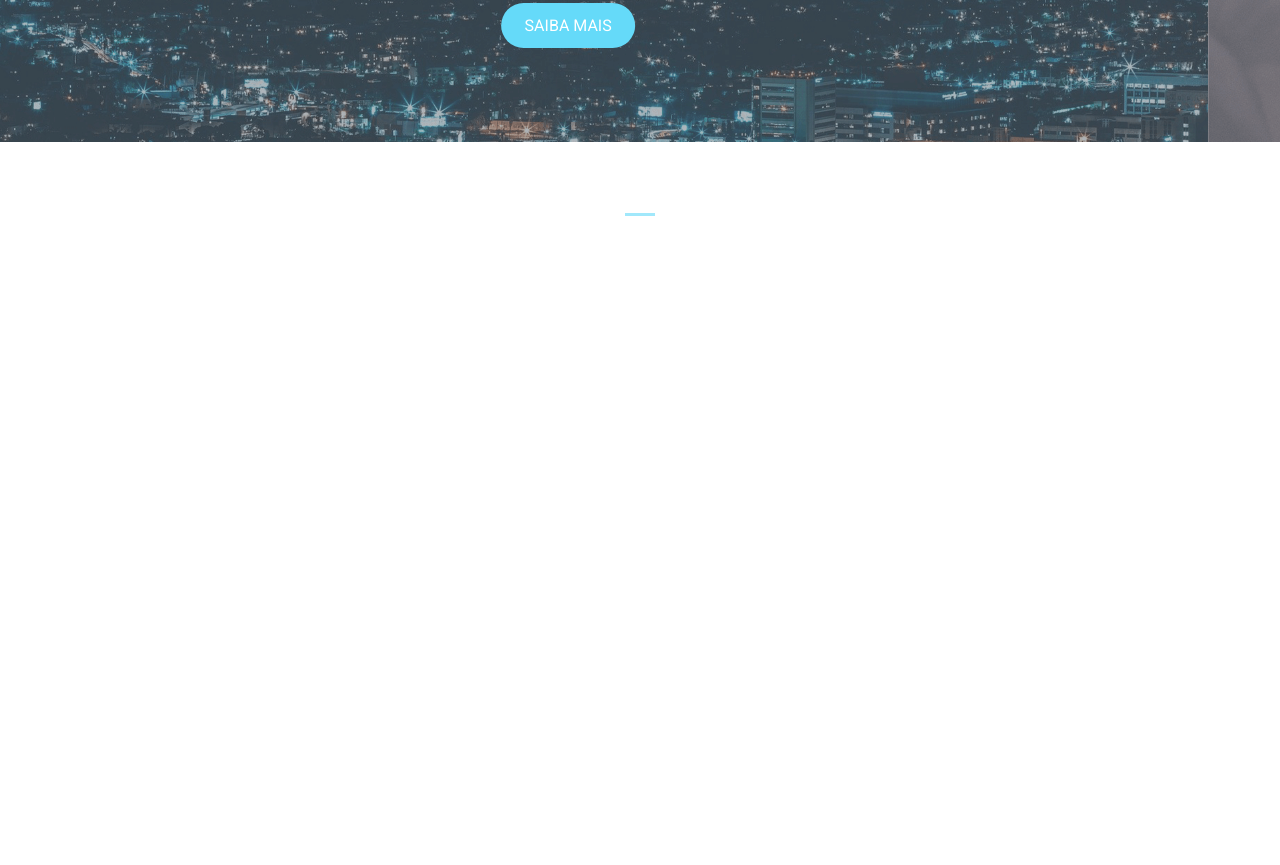
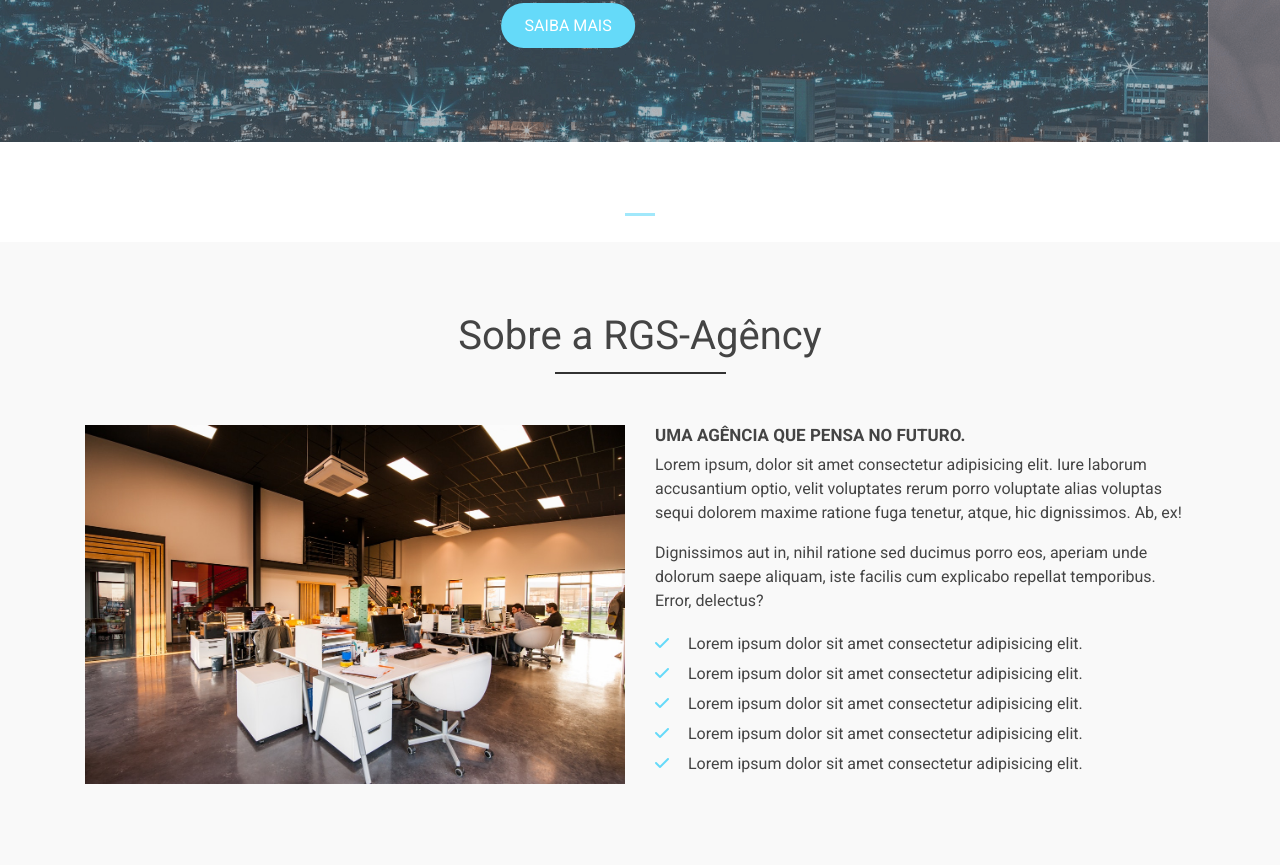
Before and after one commit to regispicaz/curso-bootstrap-hdc, a plain HTML site: page index.html in a window 1280 px wide. Shown: the part 478-1343 px from the top of the page. Before the commit the page ends 800 px from the top, so only its background shows below. Drawn offline with nearby package versions, Linux system fonts and the light colour scheme.

Commit message:
Criando a área de about da empresa (grid)

```diff
--- a/css/styles.css
+++ b/css/styles.css
@@ -1,4 +1,4 @@
-/* Gerais */
+/* Gerais - general */
 
 body {
     font-family: 'Roboto', sans-serif ;
@@ -16,7 +16,7 @@ p, li{
     color: #444;
 }
 
-/* Barra de navegação */
+/* Barra de navegação - navbar*/
 
 header, .navbar {
     background-color: #353d41;
@@ -95,3 +95,46 @@ header, .navbar {
 .carousel-indicators .active {
     background-color: #65daf9;
 }
+
+/* Sobre - About */
+
+#about-area {
+    background-color: #f9f9f9;
+}
+
+.main-title {
+    color: #444;
+    margin: 0 0 65px 0;
+    font-size: 40px;
+    text-align: center;
+}
+
+.main-title::after {
+    content: "";
+    border-top: 2px solid #333;
+    width: 15%;
+    position: absolute;
+    top: 60px;
+    left: 42.5%;
+}
+
+.about-title {
+    font-size: 17px;
+    color: #444;
+    text-transform: uppercase;
+    font-weight: bold;
+}
+
+#about-list {
+    list-style: none;
+    padding-left: 0;
+}
+
+#about-list li {
+    line-height: 30px;
+}
+
+#about-list i {
+    color: #65daf9;
+    margin-right: 15px;
+}
--- a/index.html
+++ b/index.html
@@ -100,6 +100,30 @@
                     <span class="sr-only">Next</span>
                 </a>
             </div>
+            <div id="about-area">
+                <div class="container">
+                    <div class="row">
+                        <div class="col-12">
+                            <h3 class="main-title">Sobre a RGS-Agêncy</h3>
+                        </div>
+                        <div class="col-md-6">
+                            <img class="img-fluid" src="img/agencia.jpg" alt="imagem agencia">
+                        </div>
+                        <div class="col-md-6">
+                            <h3 class="about-title">Uma agência que pensa no futuro.</h3>
+                            <p>Lorem ipsum, dolor sit amet consectetur adipisicing elit. Iure laborum accusantium optio, velit voluptates rerum porro voluptate alias voluptas sequi dolorem maxime ratione fuga tenetur, atque, hic dignissimos. Ab, ex!</p>
+                            <p>Dignissimos aut in, nihil ratione sed ducimus porro eos, aperiam unde dolorum saepe aliquam, iste facilis cum explicabo repellat temporibus. Error, delectus?</p>
+                            <ul id="about-list">
+                                <li><i class="fas fa-check"></i> Lorem ipsum dolor sit amet consectetur adipisicing elit.</li>
+                                <li><i class="fas fa-check"></i> Lorem ipsum dolor sit amet consectetur adipisicing elit.</li>
+                                <li><i class="fas fa-check"></i> Lorem ipsum dolor sit amet consectetur adipisicing elit.</li>
+                                <li><i class="fas fa-check"></i> Lorem ipsum dolor sit amet consectetur adipisicing elit.</li>
+                                <li><i class="fas fa-check"></i> Lorem ipsum dolor sit amet consectetur adipisicing elit.</li>
+                            </ul>
+                        </div>
+                    </div>
+                </div>
+            </div>
         </div>
     </main>
     <script src="js/script.js"></script>
```
